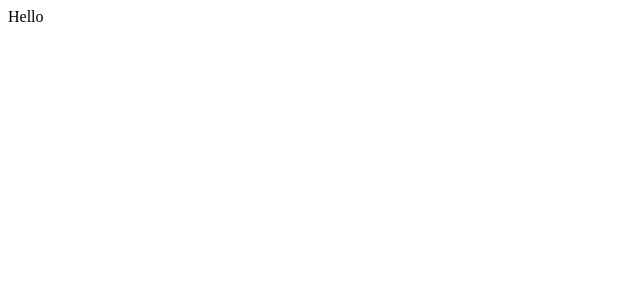
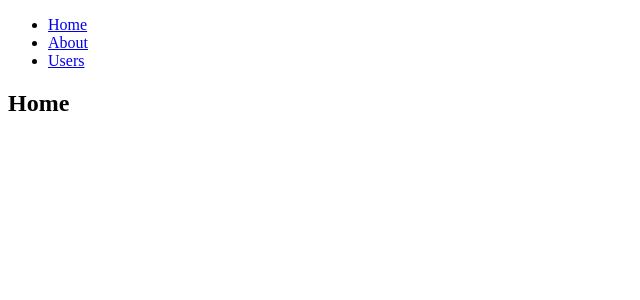
Before and after one commit to zxjdzxb/wealth-dog, a React (Create React App) app: page / in a window 1280 px wide. Shown: the top 300 px of the page, without its empty margins (0-640 px from the left). Built offline with nearby package versions, Linux system fonts and the light colour scheme.

Commit message:
添加路由

```diff
--- a/package.json
+++ b/package.json
@@ -12,6 +12,7 @@
     "@types/react-dom": "^18.0.0",
     "react": "^18.2.0",
     "react-dom": "^18.2.0",
+    "react-router-dom": "5",
     "react-scripts": "5.0.1",
     "styled-components": "^5.0.1",
     "typescript": "^4.4.2",
@@ -42,6 +43,7 @@
     ]
   },
   "devDependencies": {
+    "@types/react-router-dom": "^5.3.3",
     "@types/styled-components": "^5.0.1",
     "node-sass": "npm:dart-sass@1.25.0"
   }
--- a/src/App.tsx
+++ b/src/App.tsx
@@ -1,10 +1,57 @@
 import React from 'react';
-
+import {
+  BrowserRouter as Router,
+  Switch,
+  Route,
+  Link
+} from "react-router-dom";
 
 function App() {
   return (
-    <div>Hello </div>
+    <Router>
+      <div>
+        <nav>
+          <ul>
+            <li>
+              <Link to="/">Home</Link>
+            </li>
+            <li>
+              <Link to="/about">About</Link>
+            </li>
+            <li>
+              <Link to="/users">Users</Link>
+            </li>
+          </ul>
+        </nav>
+
+        {/* A <Switch> looks through its children <Route>s and
+            renders the first one that matches the current URL. */}
+        <Switch>
+          <Route path="/about">
+            <About />
+          </Route>
+          <Route path="/users">
+            <Users />
+          </Route>
+          <Route path="/">
+            <Home />
+          </Route>
+        </Switch>
+      </div>
+    </Router>
   );
 }
 
+function Home() {
+  return <h2>Home</h2>;
+}
+
+function About() {
+  return <h2>About</h2>;
+}
+
+function Users() {
+  return <h2>Users</h2>;
+}
+
 export default App;
--- a/src/index.tsx
+++ b/src/index.tsx
@@ -5,6 +5,7 @@
 const root = ReactDOM.createRoot(
   document.getElementById('root') as HTMLElement
 );
+
 root.render(
   <React.StrictMode>
     <App />
```
Also changed, not shown: 1 other file (tests, documents, lock files or other folders).
